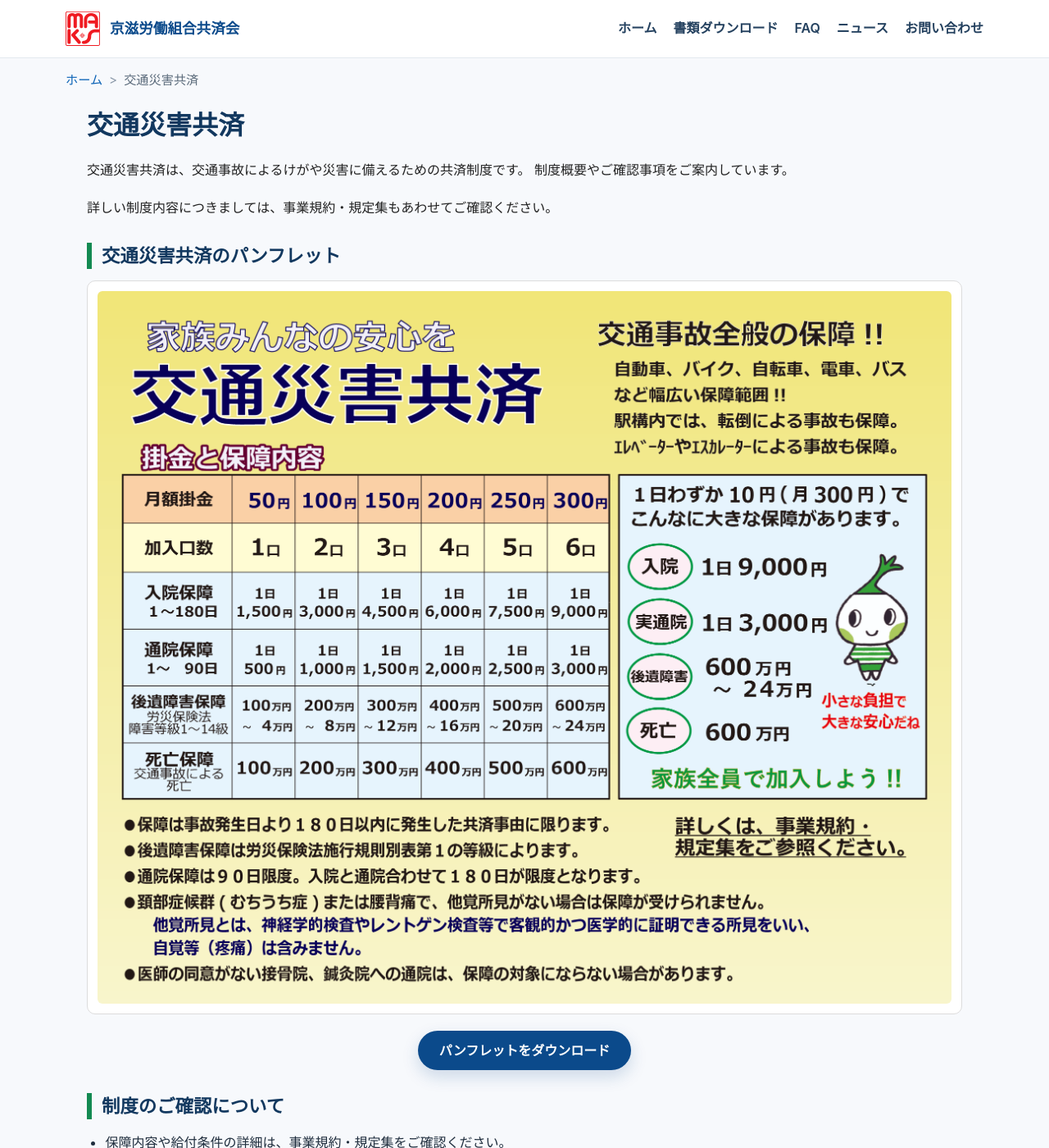
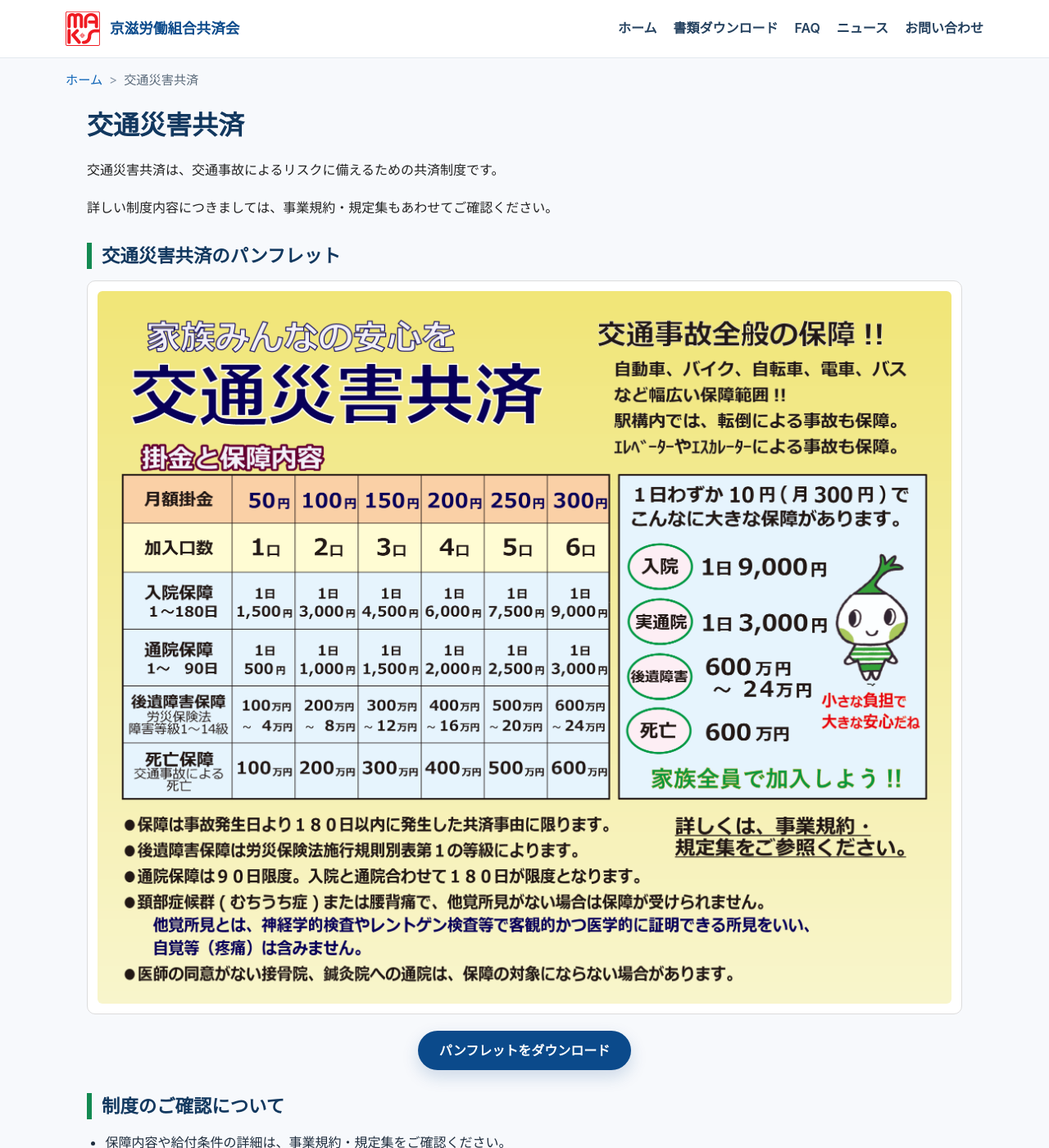
Before and after one commit to keijirodokyosai/keijirodokyosai.github.io, a Jekyll site: the page built from kotsu.html, in a window 1280 px wide and 1400 px high. Shown: the whole window at 82% size. Built offline with Jekyll 4.4.1, drawn with Linux system fonts in a browser that asks for light colours; some of the changed lines change nothing that is shown; some of the changed text lies outside the part shown.

Commit message:
Update and rename koutu.html to kotsu.html

```diff
--- a/koutu.html
+++ b/kotsu.html
@@ -3,6 +3,25 @@
 title: 交通災害共済 | 京滋労働組合共済会
 description: 京滋労働組合共済会の交通災害共済についてご案内します。制度概要や必要書類をご確認いただけます。
 permalink: /kotsu.html
+breadcrumb_json_ld: >
+  {
+    "@context": "https://schema.org",
+    "@type": "BreadcrumbList",
+    "itemListElement": [
+      {
+        "@type": "ListItem",
+        "position": 1,
+        "name": "ホーム",
+        "item": "{{ '/index.html' | absolute_url }}"
+      },
+      {
+        "@type": "ListItem",
+        "position": 2,
+        "name": "交通災害共済",
+        "item": "{{ '/kotsu.html' | absolute_url }}"
+      }
+    ]
+  }
 ---
 
 <nav class="breadcrumb" aria-label="パンくずリスト">
@@ -18,8 +37,7 @@
     <h1>交通災害共済</h1>
     <div class="detail-lead">
       <p>
-        交通災害共済は、交通事故によるけがや災害に備えるための共済制度です。
-        制度概要やご確認事項をご案内しています。
+        交通災害共済は、交通事故によるリスクに備えるための共済制度です。
       </p>
       <p>
         詳しい制度内容につきましては、事業規約・規定集もあわせてご確認ください。
@@ -53,9 +71,12 @@
     <p>
       加入、変更、解約、給付の申請などに必要な書類は、書類ダウンロードページに掲載しています。
     </p>
-    <p>
-      <a href="{{ '/downloads.html' | relative_url }}" class="text-link">書類ダウンロードページへ</a>
-    </p>
+
+    <div class="pdf-download">
+      <a href="{{ '/downloads.html' | relative_url }}" class="btn btn-primary">
+        書類ダウンロードページ
+      </a>
+    </div>
   </section>
 
 </section>
```
